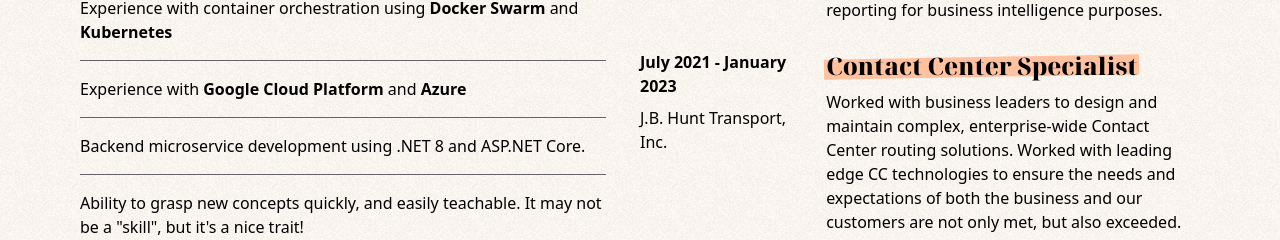
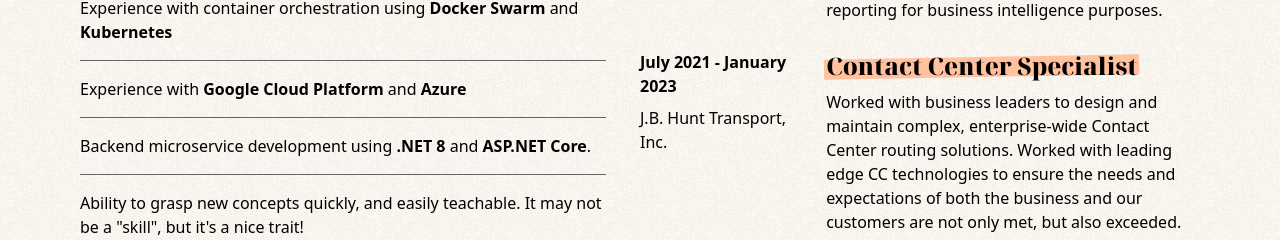
Before and after one commit to natereprogle/reprogle.org, a Next.js app: page / in a window 1280 px wide. Shown: the part 2548-2788 px from the top of the page. Built offline with nearby package versions, Linux system fonts and the light colour scheme.

Commit message:
Update skills.tsx

```diff
--- a/components/skills/skills.tsx
+++ b/components/skills/skills.tsx
@@ -35,7 +35,7 @@ export default function Skills() {
             </p>
             <hr className="my-4 border-raisinblack-700 dark:border-white" />
             <p className="my-4 w-full">
-                Backend microservice development using .NET 8 and ASP.NET Core.
+                Backend microservice development using <span className="font-bold">.NET 8</span> and <span className="font-bold">ASP.NET Core</span>.
             </p>
             <hr className="my-4 border-raisinblack-700 dark:border-white" />
             <p className="my-4 w-full">
```
